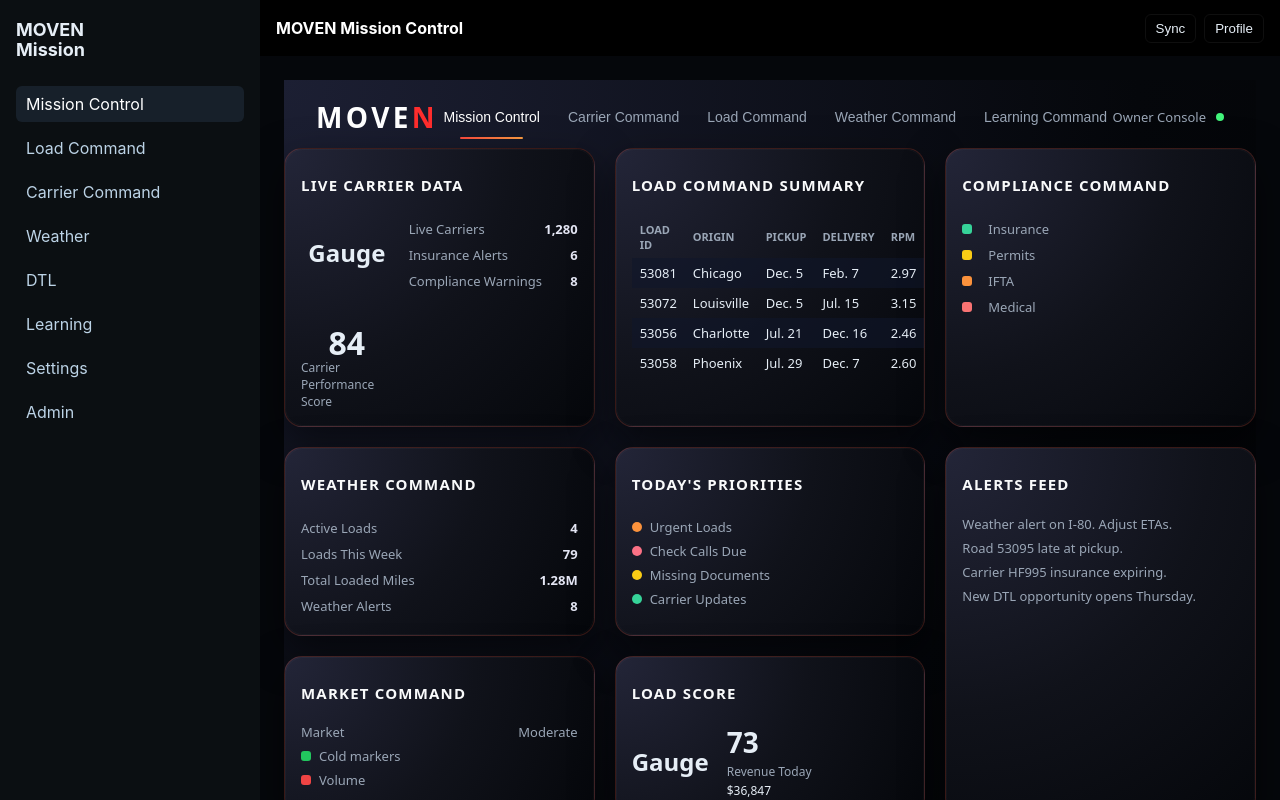
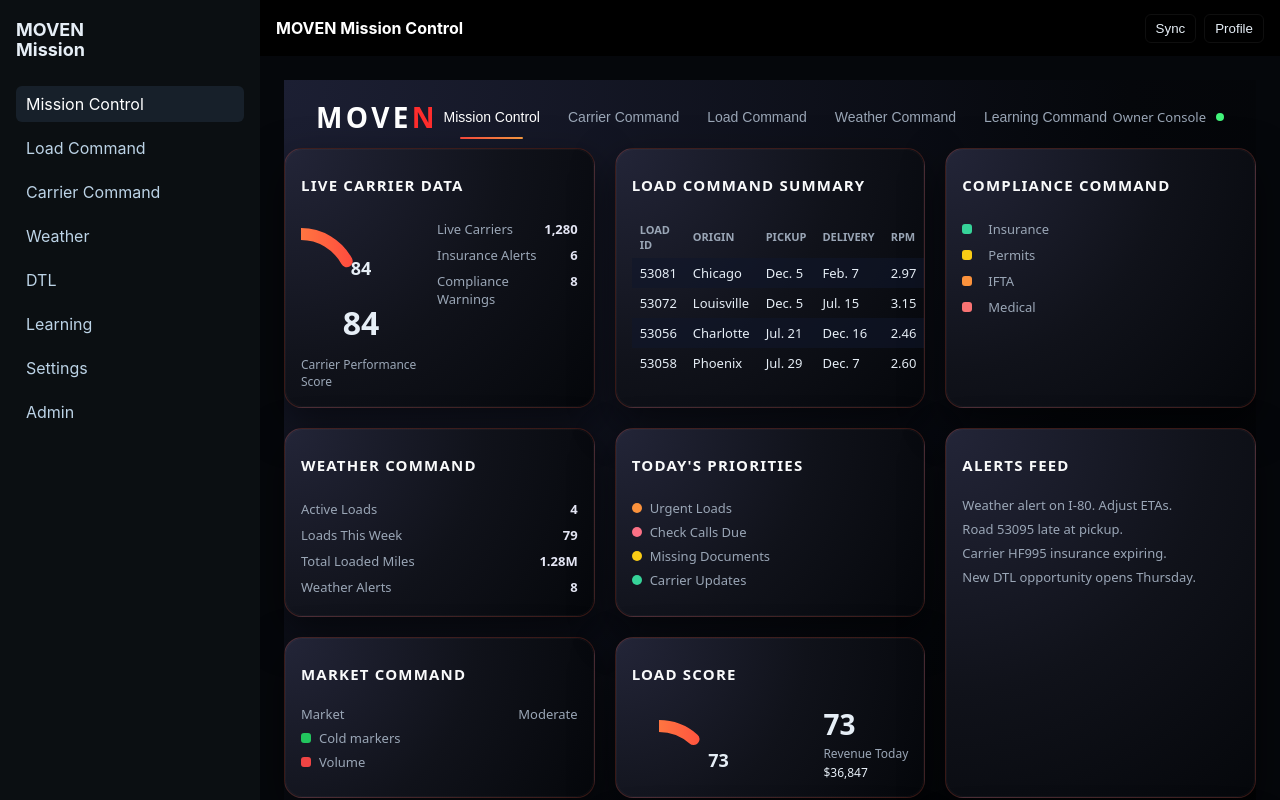
Before and after one commit to Moven25/moven-command-center, a React (Vite) app: page /dashboard in a window 1280 px wide. Shown: the top 800 px of the page. Built offline with nearby package versions, Linux system fonts and the light colour scheme.

Commit message:
Nuclear Clean — Full Option B2 system rebuild

```diff
--- a/src/components/Alerts.jsx
+++ b/src/components/Alerts.jsx
@@ -1,12 +1,16 @@
-import React from 'react';
+import React from "react";
+import "./WeatherMini.css";
 
-const Alerts = () => {
+export default function Alerts({ items = [] }) {
   return (
-    <div className="alerts">
-      <h2>Alerts</h2>
-      {/* Add alert components here */}
+    <div className="mc-alerts" role="feed" aria-live="polite">
+      <ul className="mc-alerts-list">
+        {items.length ? (
+          items.map((a, i) => <li key={i}>{a}</li>)
+        ) : (
+          <li className="muted">No alerts</li>
+        )}
+      </ul>
     </div>
   );
-};
-
-export default Alerts;
+}
--- a/src/components/Gauge.jsx
+++ b/src/components/Gauge.jsx
@@ -1,12 +1,35 @@
-import React from 'react';
+import React from "react";
+import "./Gauge.css";
 
-const Gauge = () => {
+export default function Gauge({ value = 0, max = 100, size = 120 }) {
+  const pct = Math.max(0, Math.min(1, value / max));
+  const radius = (size - 16) / 2;
+  const circumference = Math.PI * radius;
+  const dash = circumference * pct;
+
   return (
-    <div className="gauge">
-      <h2>Gauge</h2>
-      {/* Add gauge visualization here */}
+    <div className="gauge-container" style={{ width: size, height: size / 2 }} aria-hidden>
+      <svg className="gauge-svg" width={size} height={size / 2} viewBox={`0 0 ${size} ${size / 2}`}>
+        <defs>
+          <linearGradient id="gaugeGrad" x1="0" x2="1">
+            <stop offset="0%" stopColor="#ff9f43" />
+            <stop offset="100%" stopColor="#ff4b3e" />
+          </linearGradient>
+        </defs>
+        <g transform={`translate(${size / 2}, ${size / 2})`}>
+          <path className="gauge-track" d={`M ${-radius} 0 A ${radius} ${radius} 0 0 1 ${radius} 0`} strokeWidth="12" fill="none" />
+          <path
+            className="gauge-arc"
+            d={`M ${-radius} 0 A ${radius} ${radius} 0 0 1 ${radius} 0`}
+            stroke="url(#gaugeGrad)"
+            strokeWidth="12"
+            strokeLinecap="round"
+            fill="none"
+            style={{ strokeDasharray: `${dash} ${circumference}`, strokeDashoffset: 0 }}
+          />
+        </g>
+      </svg>
+      <div className="gauge-value">{Math.round(value)}</div>
     </div>
   );
-};
-
-export default Gauge;
+}
--- a/src/components/PerformanceCard.jsx
+++ b/src/components/PerformanceCard.jsx
@@ -1,12 +1,20 @@
 import React from "react";
+import "./PerformanceCard.css";
 
-const PerformanceCard = () => {
+export default function PerformanceCard({ title = "Performance", rows = [] }) {
   return (
-    <div className="performance-card">
-      <h2>Performance</h2>
-      {/* Add performance metrics here */}
+    <div className="perf-card" role="region" aria-label={title}>
+      <div className="perf-header">
+        <h3>{title}</h3>
+      </div>
+      <div className="perf-body">
+        {rows.map((r, i) => (
+          <div className="perf-row" key={i}>
+            <span>{r.label}</span>
+            <strong>{r.value}</strong>
+          </div>
+        ))}
+      </div>
     </div>
   );
-};
-
-export default PerformanceCard;
+}
--- a/src/components/WeatherMini.jsx
+++ b/src/components/WeatherMini.jsx
@@ -1,12 +1,12 @@
-import React from 'react';
+import React from "react";
+import "./WeatherMini.css";
 
-const WeatherMini = () => {
+export default function WeatherMini({ city = "—", temp = "—", icon = "☀️" }) {
   return (
-    <div className="weather-mini">
-      <h2>Weather</h2>
-      {/* Add weather information here */}
+    <div className="weather-card" role="group" aria-label={`Weather ${city}`}>
+      <div className="weather-icon" aria-hidden>{icon}</div>
+      <div className="weather-temp">{temp}</div>
+      <div className="weather-city">{city}</div>
     </div>
   );
-};
-
-export default WeatherMini;
+}
```
